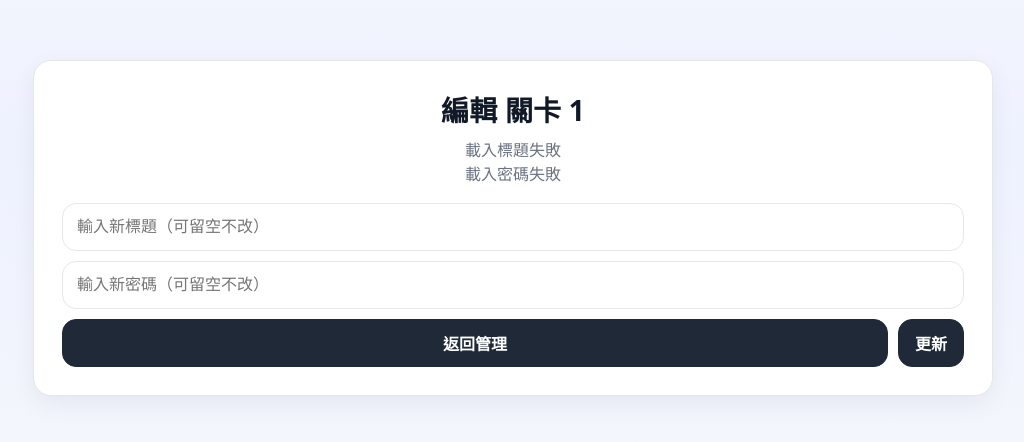
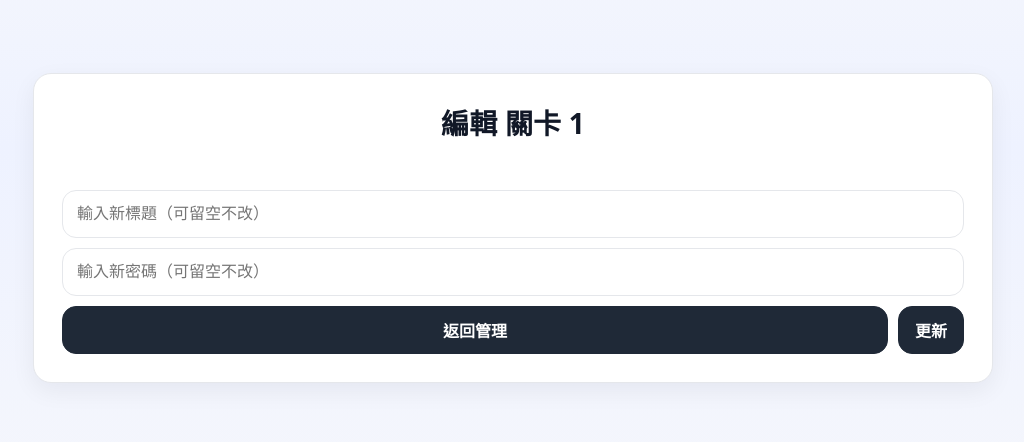
Before and after one commit to HACO8888/Zoe-Password, a Next.js app: page /admin/1 in a window 1280 px wide. Shown: the part 172-614 px from the top of the page, without its empty margins (127-1151 px from the left). Built offline with nearby package versions, Linux system fonts and the light colour scheme; no server answers; the database is empty.

Commit message:
清除標題和密碼載入失敗時的顯示內容，避免顯示不必要的文字

```diff
--- a/app/[id]/page.tsx
+++ b/app/[id]/page.tsx
@@ -52,7 +52,7 @@ export default function PuzzlePage() {
   return (
     <main className="main">
       <div className="card" aria-hidden={state === "ok" || state === "err"}>
-        <h1 className="title">{title || `關卡 ${id}`}</h1>
+        <h1 className="title">{title || " "}</h1>
         <p className="desc">請使用數字鍵盤輸入正確的密碼</p>
 
         <div className="pinDisplay">{pwd || "　"}</div>
--- a/app/admin/[id]/page.tsx
+++ b/app/admin/[id]/page.tsx
@@ -113,9 +113,9 @@ export default function AdminEdit() {
       <div className="card">
         <h1 className="title">編輯 關卡 {String(id)}</h1>
         <p className="desc">
-          {currTitle !== null ? `目前標題：${currTitle}` : "載入標題失敗"}
+          {currTitle !== null ? `目前標題：${currTitle}` : " "}
           <br />
-          {currPwd !== null ? `目前密碼：${currPwd}` : "載入密碼失敗"}
+          {currPwd !== null ? `目前密碼：${currPwd}` : " "}
         </p>
         <form className="form" onSubmit={onSubmit}>
           <input
--- a/app/admin/page.tsx
+++ b/app/admin/page.tsx
@@ -72,6 +72,7 @@ export default function AdminHome() {
             value={title}
             onChange={(e) => setTitle(e.target.value)}
             placeholder="關卡標題"
+            minLength={1}
             autoComplete="off"
           />
           <input
@@ -91,7 +92,7 @@ export default function AdminHome() {
         <div style={{ marginTop: 20, display: "grid", gap: 12, gridTemplateColumns: "repeat(auto-fill,minmax(140px,1fr))" }}>
           {list.map((r) => (
             <button key={r.id} className="btn" onClick={() => router.push(`/admin/${r.id}`)}>
-              {(r.title) || `關卡 ${r.id}` || "未命名關卡"}
+              {(r.title) || " "}
             </button>
           ))}
         </div>
--- a/app/page.tsx
+++ b/app/page.tsx
@@ -53,7 +53,7 @@ export default function Page() {
                 className="pill cursor-pointer"
                 onClick={() => router.push(`/${r.id}`)}
               >
-                {r.title || `關卡 ${r.id}`}
+                {r.title || " "}
               </button>
             ))}
           </div>
```
